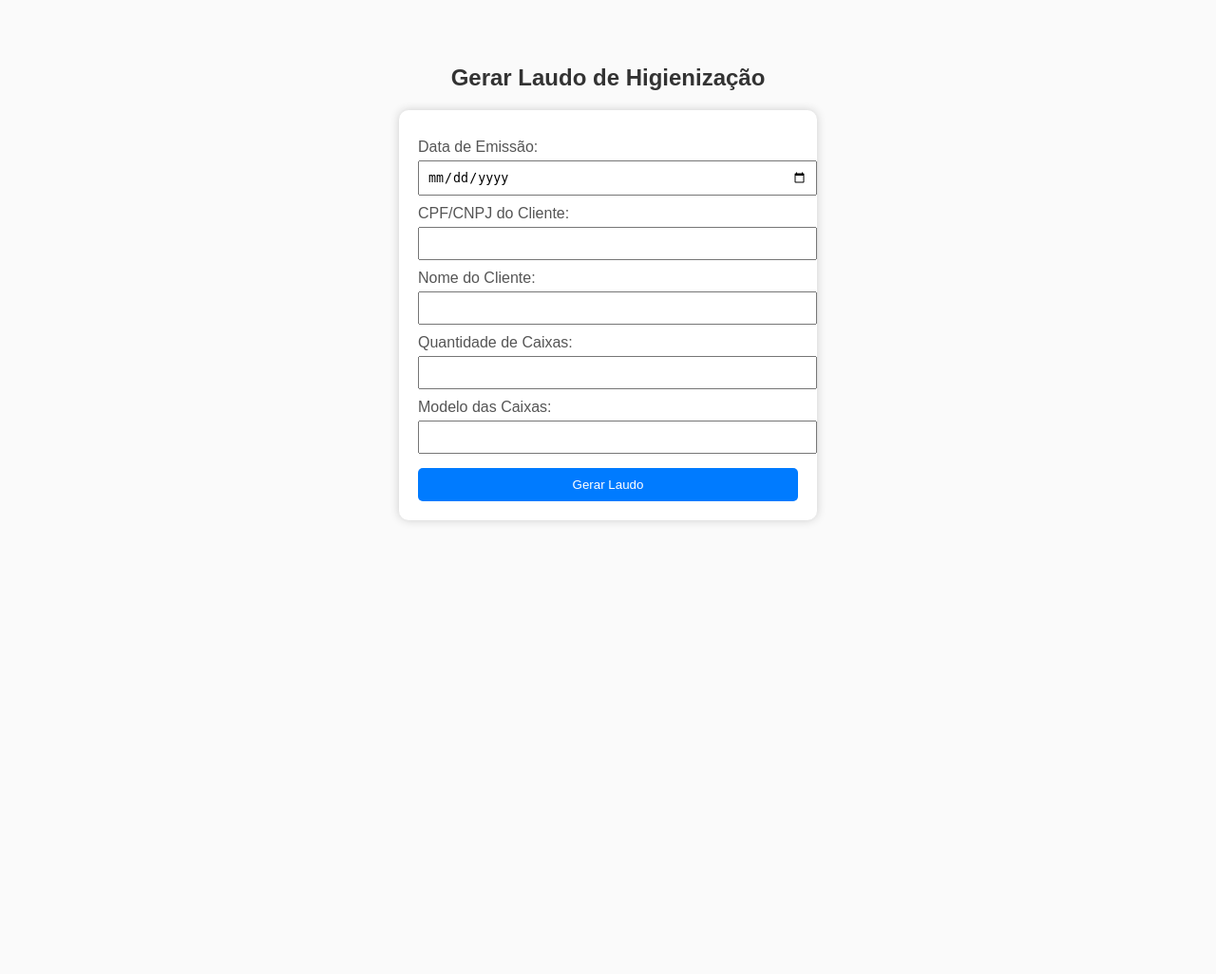
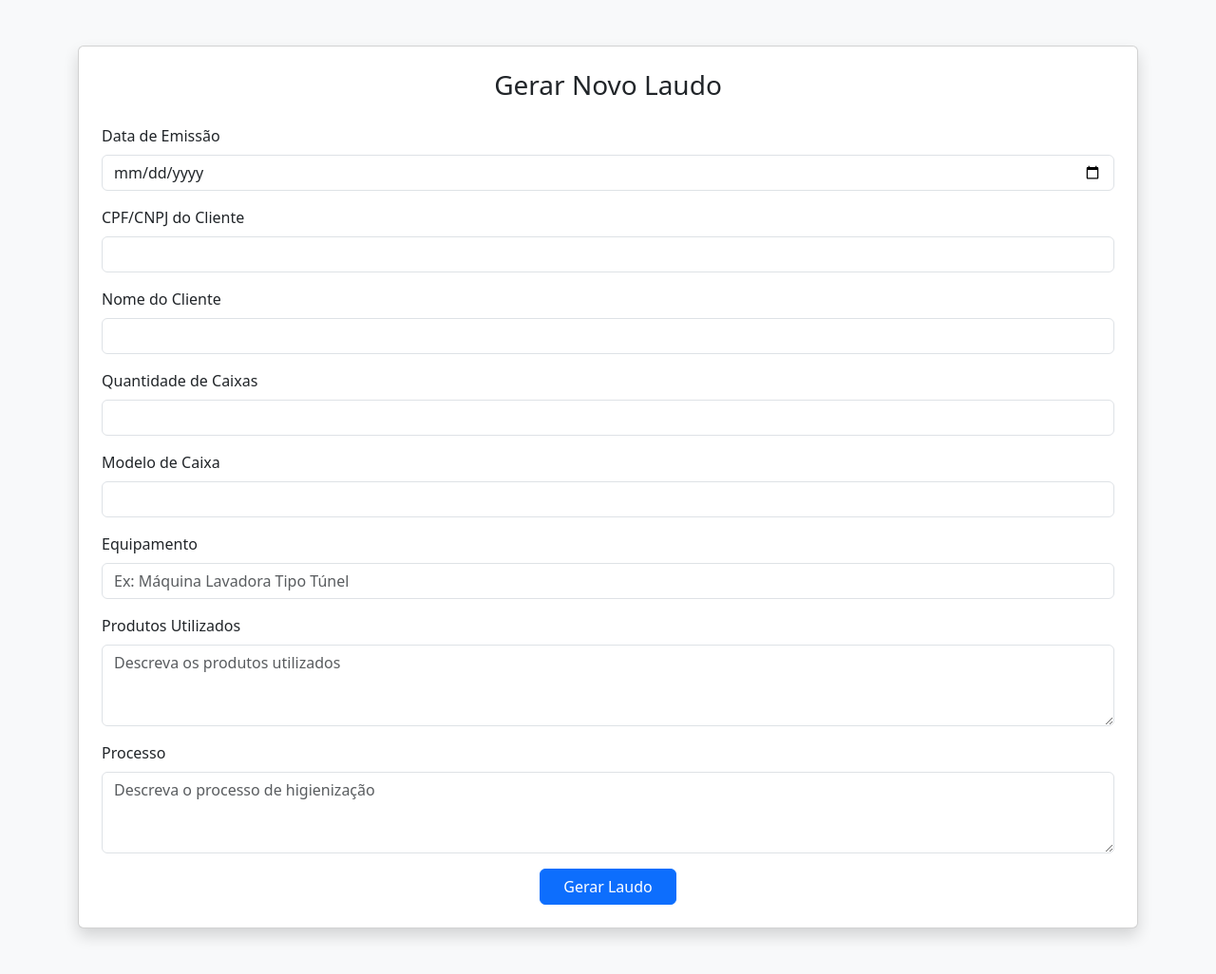
Before and after one commit to deciusmotta/laudo, a Flask app: page / in a window 1280 px wide. Shown: the whole page at 95% size. Before the commit the page ends 551 px from the top, so only its background shows below. Run offline with Flask 3, Linux system fonts and the light colour scheme.

Commit message:
Update form.html

```diff
--- a/templates/form.html
+++ b/templates/form.html
@@ -1,29 +1,52 @@
 <!DOCTYPE html>
-<html lang="pt-br">
+<html lang="pt-BR">
 <head>
-<meta charset="UTF-8">
-<title>Gerar Laudo</title>
-<link rel="stylesheet" href="/static/style.css">
+  <meta charset="UTF-8">
+  <title>Gerar Laudo</title>
+  <link href="https://cdn.jsdelivr.net/npm/bootstrap@5.3.0/dist/css/bootstrap.min.css" rel="stylesheet">
 </head>
-<body>
-<h2>Gerar Laudo de Higienização</h2>
-<form method="post">
-<label>Data de Emissão:</label>
-<input type="date" name="data_emissao" required><br>
-
-<label>CPF/CNPJ do Cliente:</label>
-<input type="text" name="cpf_cnpj" required><br>
-
-<label>Nome do Cliente:</label>
-<input type="text" name="nome_cliente" required><br>
-
-<label>Quantidade de Caixas:</label>
-<input type="number" name="qtd_caixas" required><br>
-
-<label>Modelo das Caixas:</label>
-<input type="text" name="modelo_caixas" required><br>
-
-<button type="submit">Gerar Laudo</button>
-</form>
+<body class="bg-light">
+<div class="container py-5">
+  <div class="card p-4 shadow">
+    <h3 class="text-center mb-4">Gerar Novo Laudo</h3>
+    <form action="/" method="POST">
+      <div class="mb-3">
+        <label class="form-label">Data de Emissão</label>
+        <input type="date" name="data_emissao" class="form-control" required>
+      </div>
+      <div class="mb-3">
+        <label class="form-label">CPF/CNPJ do Cliente</label>
+        <input type="text" name="cpf_cnpj" class="form-control" required>
+      </div>
+      <div class="mb-3">
+        <label class="form-label">Nome do Cliente</label>
+        <input type="text" name="nome_cliente" class="form-control" required>
+      </div>
+      <div class="mb-3">
+        <label class="form-label">Quantidade de Caixas</label>
+        <input type="number" name="qtd_caixas" class="form-control" required>
+      </div>
+      <div class="mb-3">
+        <label class="form-label">Modelo de Caixa</label>
+        <input type="text" name="modelo_caixas" class="form-control" required>
+      </div>
+      <div class="mb-3">
+        <label class="form-label">Equipamento</label>
+        <input type="text" name="equipamento" class="form-control" placeholder="Ex: Máquina Lavadora Tipo Túnel" required>
+      </div>
+      <div class="mb-3">
+        <label class="form-label">Produtos Utilizados</label>
+        <textarea name="produtos_utilizados" class="form-control" rows="3" placeholder="Descreva os produtos utilizados" required></textarea>
+      </div>
+      <div class="mb-3">
+        <label class="form-label">Processo</label>
+        <textarea name="processo" class="form-control" rows="3" placeholder="Descreva o processo de higienização" required></textarea>
+      </div>
+      <div class="text-center">
+        <button type="submit" class="btn btn-primary px-4">Gerar Laudo</button>
+      </div>
+    </form>
+  </div>
+</div>
 </body>
 </html>
```
